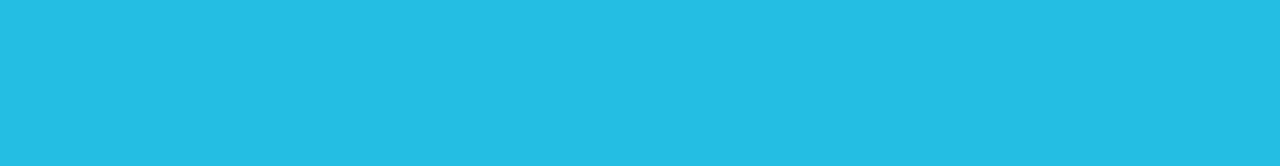
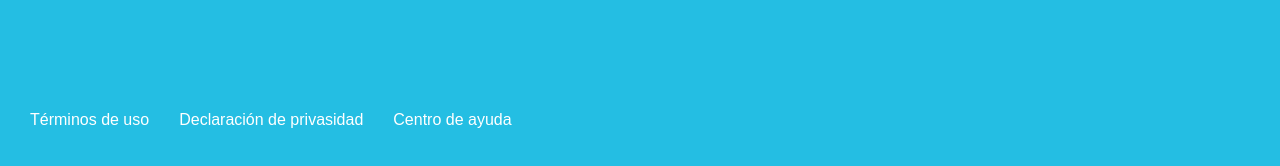
Before and after one commit to juliomunozb/platzi-video, a React (Create React App) app: page / in a window 1280 px wide. Shown: the part 630-796 px from the top of the page. Built offline with nearby package versions, Linux system fonts and the light colour scheme.

Commit message:
Creando componente Footer

```diff
--- /dev/null
+++ b/src/assets/styles/components/Footer.scss
@@ -0,0 +1,30 @@
+@import "../components/_breakpoints.scss";
+@import "../components/_globales.scss";
+
+.footer {
+  display: flex;
+  height: 100px;
+  width: 100%;
+  align-items: center;
+  position: absolute;
+  bottom: 0;
+  background-color: $color-secundario;
+
+  a {
+    padding-left: 30px;
+    @include font-size(16px);
+    text-decoration: none;
+    cursor: pointer;
+    color: $color-primario;
+  }
+  a:hover {
+    text-decoration: underline;
+  }
+  @include media(mobile-only) {
+    align-items: flex-start;
+    flex-direction: column;
+  }
+}
+.color-variation {
+  background-color: $color-variacion;
+}
--- /dev/null
+++ b/src/assets/styles/components/_breakpoints.scss
@@ -0,0 +1,46 @@
+
+/* Media Queries Mixin
+**********************/
+
+@mixin media ($breakpoint) {
+
+  @if $breakpoint == tablet {
+    @media only screen and (min-width: 768px) { @content; }
+  }
+
+  @else if $breakpoint == desktop-s {
+    @media only screen and (min-width: 992px) { @content; }
+  }
+
+  @else if $breakpoint == desktop-m {
+    @media only screen and (min-width: 1200px) { @content; }
+  }
+
+  @else if $breakpoint == desktop-l {
+    @media only screen and (min-width: 1480px) { @content; }
+  }
+
+  @else if $breakpoint == desktop-xl {
+    @media only screen and (min-width: 1780px) { @content; }
+  }
+
+  @else if $breakpoint == mobile-only {
+    @media only screen and (max-width: 768px) { @content; }
+  }
+
+  @else if $breakpoint == tablet-p-only {
+    @media only screen and (min-width: 768px) and (max-width: 992px) and (orientation : portrait) { @content; }
+  }
+
+  @else if $breakpoint == tablet-l-only {
+    @media only screen and (min-width: 768px) and (max-width: 992px) and (orientation : landscape) { @content; }
+  }
+
+  @else if $breakpoint == desktop-s-only {
+    @media only screen and (min-width: 768px) and (max-width: 1200px) { @content; }
+  }
+
+  @else if $breakpoint == desktop-m-only {
+    @media only screen and (min-width: 1200px) and (max-width: 1480px) { @content; }
+  }
+}
--- a/src/components/Categories.jsx
+++ b/src/components/Categories.jsx
@@ -1,7 +1,7 @@
 import React from "react";
 import "../assets/styles/components/Categories.scss";
 const Categories = ({ children }) => (
-  <div ClassName="categories">
+  <div className="categories">
     <h2 className="categories__title">Mi lista</h2>
     {children}
   </div>
--- /dev/null
+++ b/src/components/Footer.jsx
@@ -0,0 +1,10 @@
+import React from "react";
+import "../assets/styles/components/Footer.scss";
+const Footer = () => (
+  <footer className="footer">
+    <a href="/"> Términos de uso</a>
+    <a href="/"> Declaración de privasidad</a>
+    <a href="/"> Centro de ayuda</a>
+  </footer>
+);
+export default Footer;
--- a/src/containers/App.jsx
+++ b/src/containers/App.jsx
@@ -4,6 +4,7 @@ import Search from "../components/Search";
 import Categories from "../components/Categories";
 import Carousel from "../components/Carousel";
 import CarouselItem from "../components/CarouselItem";
+import Footer from "../components/Footer";
 import "../assets/styles/App.scss";
 
 const App = () => {
@@ -19,6 +20,7 @@ const App = () => {
           <CarouselItem />
         </Carousel>
       </Categories>
+      <Footer />
     </div>
   );
 };
```
